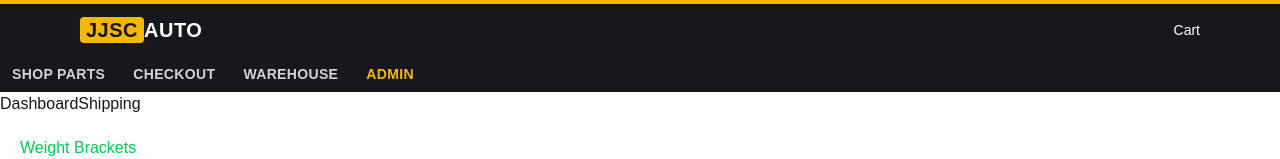
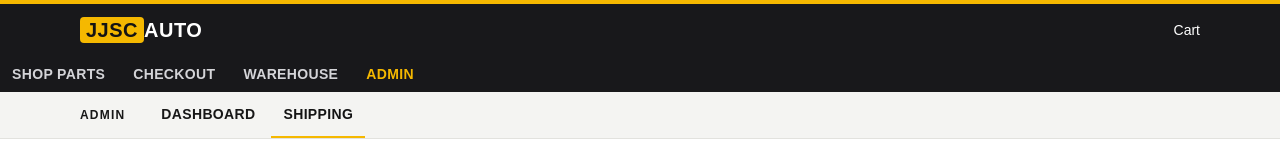
Before and after one commit to chrisbolosan/JJSC-Auto, a Next.js app in the folder web/: page /admin/shipping in a window 1280 px wide. Shown: the top 159 px of the page. Built offline with nearby package versions, Linux system fonts and the light colour scheme; no server answers; the database is empty.

Commit message:
admin layout add sub nav component

```diff
--- a/web/src/app/admin/layout.tsx
+++ b/web/src/app/admin/layout.tsx
@@ -1,24 +1,24 @@
 import type { Metadata } from 'next';
-import Link from 'next/link';
+import { Suspense } from 'react';
+import SubNavigation from '@/components/SubNavigation';
 
 const adminPanels = [
-  { href: '/admin', section: 'Dashboard' },
-  { href: '/admin/shipping', section: 'Shipping' },
+  { href: '/admin', label: 'Dashboard' },
+  { href: '/admin/shipping', label: 'Shipping' },
 ];
 
 export const metadata: Metadata = {
   title: 'Admin | JJSC AUTO',
 };
+
 export default function AdminLayout({ children }: LayoutProps<'/admin'>) {
   return (
     <div>
-      <nav>
-        {adminPanels.map((panel) => (
-          <Link key={panel.href} href={panel.href}>
-            {panel.section}
-          </Link>
-        ))}
-      </nav>
+      <Suspense
+        fallback={<div className="h-12 border-b border-line bg-surface"></div>}
+      >
+        <SubNavigation title="Admin" links={adminPanels} />
+      </Suspense>
       <main>{children}</main>
     </div>
   );
```
